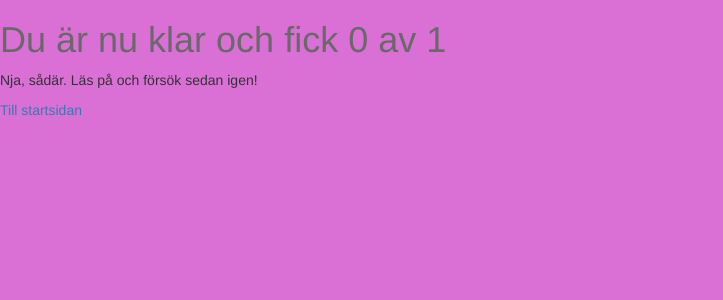
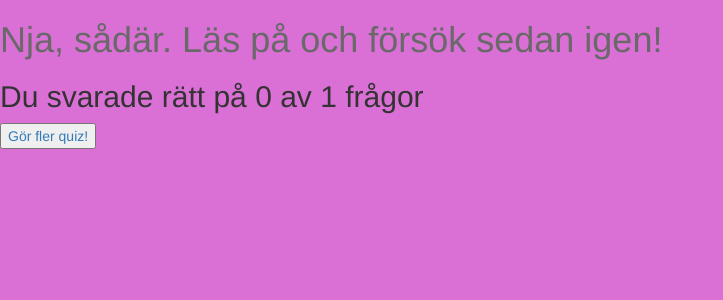
Before and after one commit to idaherbertsson/quizproject, a Django app: page /quiz/1/completed/ in a window 1280 px wide. Shown: the top 300 px of the page, without its empty margins (0-723 px from the left). Run offline with Django 3.2, Linux system fonts and the light colour scheme; tables that the repository leaves empty hold one stand-in row (values such as "Sample post").

Commit message:
Updated to button on completed page

```diff
--- a/quiz/templates/completed.html
+++ b/quiz/templates/completed.html
@@ -12,9 +12,8 @@
 	</head>
 
 	<body>
-		<h1> Du är nu klar och fick {{ correct }} av {{ total }}   </h1>
 
-		<p>
+		<h1>
 			{% if percentage_correct >= 0.8 %}
 				Fantastiskt! Du har koll på det här!
 			{% elif percentage_correct < 0.8 and percentage_correct >= 0.5 %}
@@ -22,10 +21,13 @@
 			{% else %}
 				Nja, sådär. Läs på och försök sedan igen!
 			{% endif %}
+		</h1>
+
+		<h2>Du svarade rätt på {{ correct }} av {{ total }} frågor </h2>
 
 
 		<p><a href = "{% url 'start_page' %}">
-			Till startsidan
+			<button type = "submit">Gör fler quiz!</button>
 		</a></p>
 
 
```
